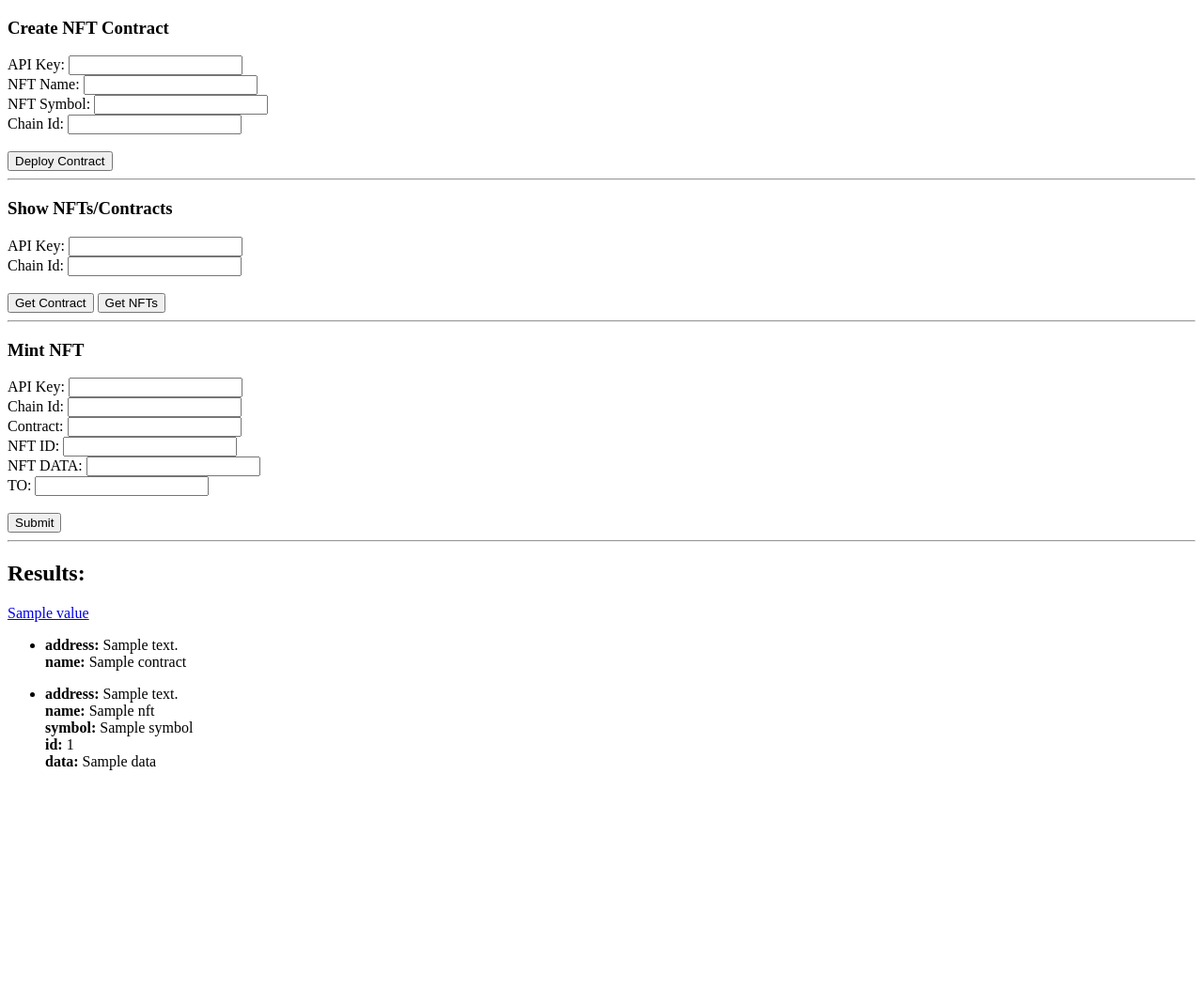
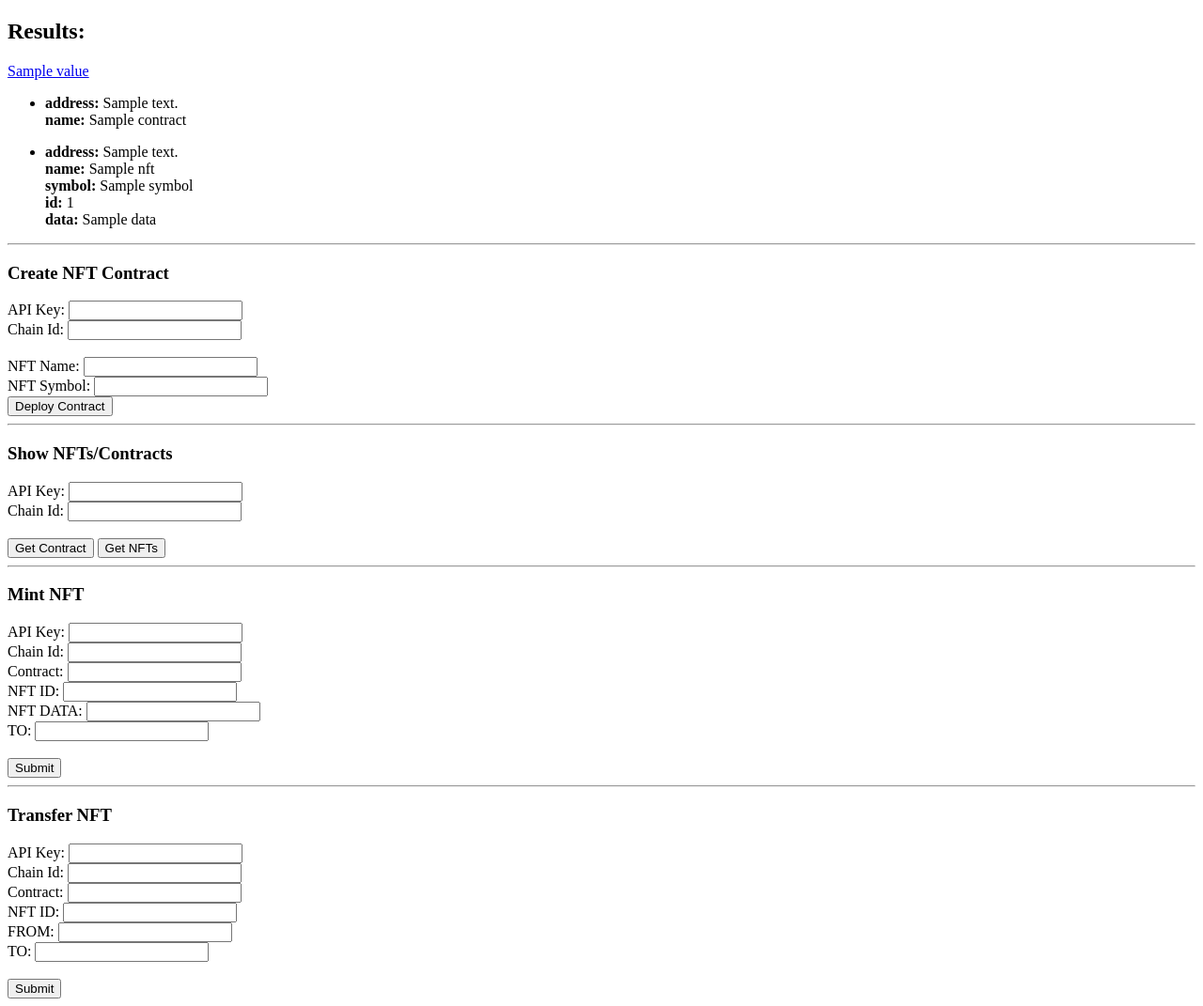
Before and after one commit to RodrigoPina407/ThenticApi-App, a Flask app: template templates/index.html in a window 1280 px wide. Shown: the whole page at 94% size. Before the commit the page ends 820 px from the top, so only its background shows below. Run offline with Flask 2, Linux system fonts and the light colour scheme; the template is opened without the code that fills it: most values are stand-ins (such as "Sample title", 1, 10 or a date in 2020).

Commit message:
add transfer nft form

```diff
--- a/templates/index.html
+++ b/templates/index.html
@@ -3,16 +3,38 @@
 <html xmlns="http://www.w3.org/1999/xhtml">
 <head>
     <meta charset="utf-8" />
-    <title></title>
+    <title>ThenticApi App</title>
 </head>
+
+<h2>Results:</h2>
+    <a target=”_blank” href={{transaction}}>{{ value }}</a>
+    <ul>
+        {% for contract in contracts %}
+          <li><b>address:</b> {{ contract.address }} <br> <b>name:</b> {{ contract.name }} </li>
+        {% endfor %}
+    </ul>
+    <ul>
+        {% for nft in nfts %}
+          <li>
+            <b>address:</b> {{ nft.address }} <br>
+            <b>name:</b> {{ nft.name }} <br>
+            <b>symbol:</b> {{ nft.symbol }} <br>
+            <b>id:</b> {{ nft.id }} <br>
+            <b>data:</b> {{ nft.data }} <br>
+        </li>
+        {% endfor %}
+    </ul>
+
+    <hr>
+
 <body>
 
     <form action="/create-nft" method="post" >
         <h3>Create NFT Contract</h3>
         API Key: <input name="apiKey" type="text" /> <br/>
+        Chain Id: <input name="chainId" type="text" /> <br/><br/>
         NFT Name: <input name="nftName" type="text" /> <br/>
         NFT Symbol: <input name="nftSymbol" type="text" /> <br/>
-        Chain Id: <input name="chainId" type="text" /> <br/><br/>
         <input type="submit" value="Deploy Contract" />
     </form>
 
@@ -41,24 +63,16 @@
 
     <hr>
 
-    <h2>Results:</h2>
-    <a target=”_blank” href={{transaction}}>{{ value }}</a>
-    <ul>
-        {% for contract in contracts %}
-          <li><b>address:</b> {{ contract.address }} <br> <b>name:</b> {{ contract.name }} </li>
-        {% endfor %}
-    </ul>
-    <ul>
-        {% for nft in nfts %}
-          <li>
-            <b>address:</b> {{ nft.address }} <br>
-            <b>name:</b> {{ nft.name }} <br>
-            <b>symbol:</b> {{ nft.symbol }} <br>
-            <b>id:</b> {{ nft.id }} <br>
-            <b>data:</b> {{ nft.data }} <br>
-        </li>
-        {% endfor %}
-    </ul>
+    <form action="/transfer-nft" method="post" >
+        <h3>Transfer NFT</h1>
+        API Key: <input name="apiKey" type="text" /> <br/>
+        Chain Id: <input name="chainId" type="text" /> <br/>
+        Contract: <input name="nftContract" type="text" /> <br/>
+        NFT ID: <input name="nftId" type="text" /> <br/>
+        FROM: <input name="from" type="text" /> <br/>
+        TO: <input name="to" type="text" /> <br/><br/>
+        <input type="submit" />
+    </form>
 
 </body>
 </html>
```
